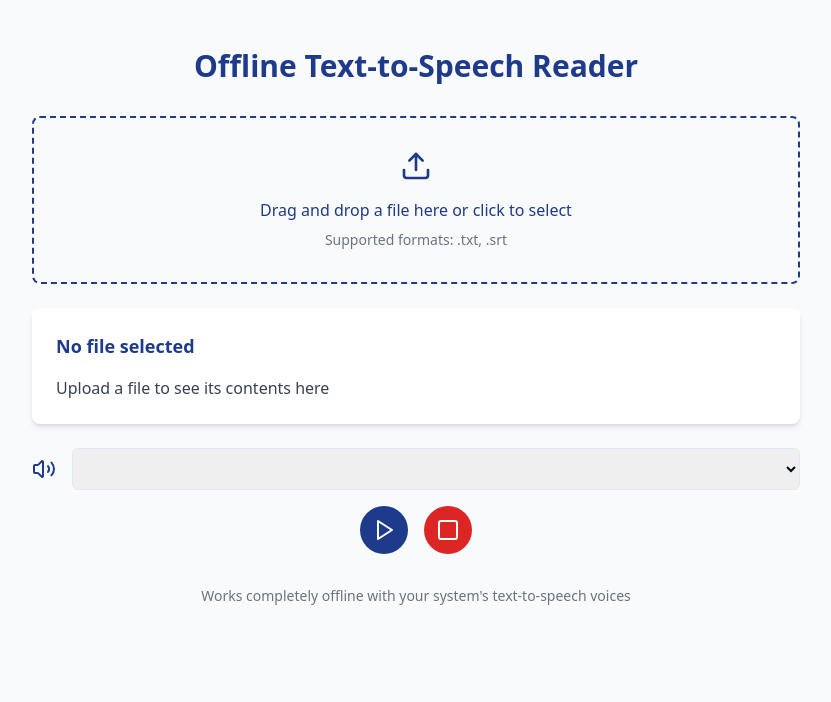
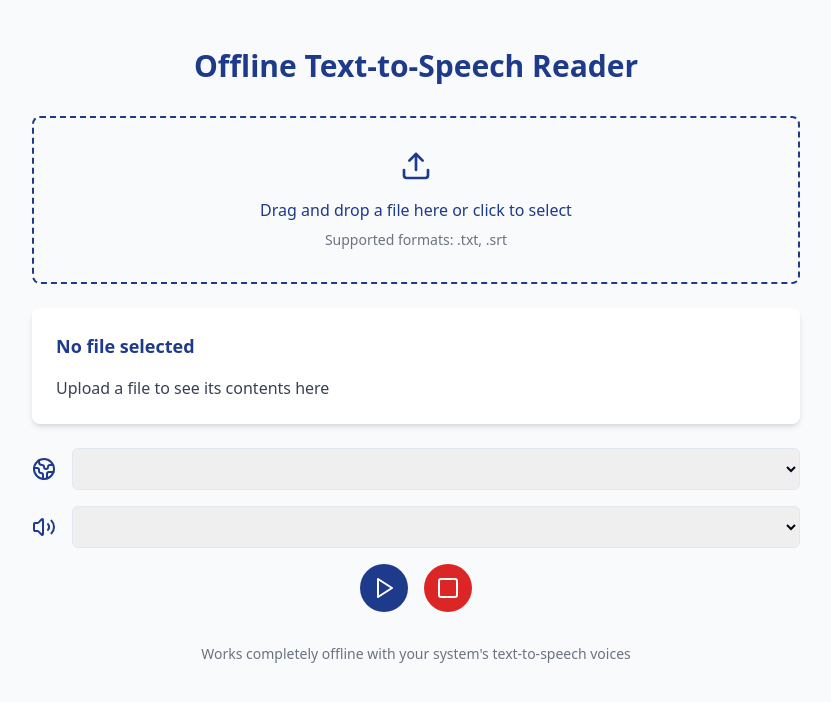
Before and after one commit to bgbosch/under-a-rock-tts, a React (Vite) app: page / in a window 1280 px wide. Shown: the top 702 px of the page, without its empty margins (224-1055 px from the left). Built offline with nearby package versions, Linux system fonts and the light colour scheme.

Commit message:
Add language and voice selection
Implement functionality for users to choose the language and voice from available system and browser voices in the application.
[skip gpt_engineer]

```diff
--- a/src/components/SpeechControls.tsx
+++ b/src/components/SpeechControls.tsx
@@ -1,22 +1,37 @@
 import React, { useEffect, useState } from 'react';
-import { Play, Pause, Square, Volume2 } from 'lucide-react';
+import { Play, Pause, Square, Volume2, Globe2 } from 'lucide-react';
 
 interface SpeechControlsProps {
   text: string;
   isTextLoaded: boolean;
 }
 
+interface VoiceOption {
+  voice: SpeechSynthesisVoice;
+  languageCode: string;
+  languageName: string;
+}
+
 const SpeechControls = ({ text, isTextLoaded }: SpeechControlsProps) => {
-  const [voices, setVoices] = useState<SpeechSynthesisVoice[]>([]);
+  const [voices, setVoices] = useState<VoiceOption[]>([]);
   const [selectedVoice, setSelectedVoice] = useState<string>('');
+  const [selectedLanguage, setSelectedLanguage] = useState<string>('');
   const [isPlaying, setIsPlaying] = useState(false);
 
   useEffect(() => {
     const loadVoices = () => {
       const availableVoices = window.speechSynthesis.getVoices();
-      setVoices(availableVoices);
-      if (availableVoices.length > 0) {
-        setSelectedVoice(availableVoices[0].name);
+      const voiceOptions = availableVoices.map(voice => ({
+        voice: voice,
+        languageCode: voice.lang,
+        languageName: new Intl.DisplayNames([navigator.language], { type: 'language' }).of(voice.lang.split('-')[0]) || voice.lang
+      }));
+
+      setVoices(voiceOptions);
+
+      if (voiceOptions.length > 0) {
+        setSelectedVoice(voiceOptions[0].voice.name);
+        setSelectedLanguage(voiceOptions[0].languageCode);
       }
     };
 
@@ -32,7 +47,7 @@ const SpeechControls = ({ text, isTextLoaded }: SpeechControlsProps) => {
     if (!text) return;
 
     const utterance = new SpeechSynthesisUtterance(text);
-    const voice = voices.find(v => v.name === selectedVoice);
+    const voice = voices.find(v => v.voice.name === selectedVoice)?.voice;
     if (voice) utterance.voice = voice;
 
     utterance.onend = () => setIsPlaying(false);
@@ -53,8 +68,34 @@ const SpeechControls = ({ text, isTextLoaded }: SpeechControlsProps) => {
     setIsPlaying(false);
   };
 
+  const uniqueLanguages = Array.from(new Set(voices.map(v => v.languageCode))).sort();
+
+  const filteredVoices = voices.filter(v => v.languageCode === selectedLanguage);
+
   return (
     <div className="mt-6 space-y-4">
+      <div className="flex flex-col space-y-4">
+        <div className="flex items-center space-x-4">
+          <Globe2 className="text-blue-900" size={24} />
+          <select
+            className="flex-1 p-2 border rounded-md focus:outline-none focus:ring-2 focus:ring-blue-900"
+            value={selectedLanguage}
+            onChange={(e) => {
+              setSelectedLanguage(e.target.value);
+              const firstVoiceInLanguage = voices.find(v => v.languageCode === e.target.value);
+              if (firstVoiceInLanguage) {
+                setSelectedVoice(firstVoiceInLanguage.voice.name);
+              }
+            }}
+          >
+            {uniqueLanguages.map((lang) => (
+              <option key={lang} value={lang}>
+                {voices.find(v => v.languageCode === lang)?.languageName || lang}
+              </option>
+            ))}
+          </select>
+        </div>
+
         <div className="flex items-center space-x-4">
           <Volume2 className="text-blue-900" size={24} />
           <select
@@ -62,12 +103,13 @@ const SpeechControls = ({ text, isTextLoaded }: SpeechControlsProps) => {
             value={selectedVoice}
             onChange={(e) => setSelectedVoice(e.target.value)}
           >
-          {voices.map((voice) => (
-            <option key={voice.name} value={voice.name}>
-              {voice.name}
+            {filteredVoices.map((voiceOption) => (
+              <option key={voiceOption.voice.name} value={voiceOption.voice.name}>
+                {voiceOption.voice.name}
               </option>
             ))}
           </select>
+        </div>
       </div>
 
       <div className="flex justify-center space-x-4">
```
Lines whose indentation alone changed are shown as unchanged.
